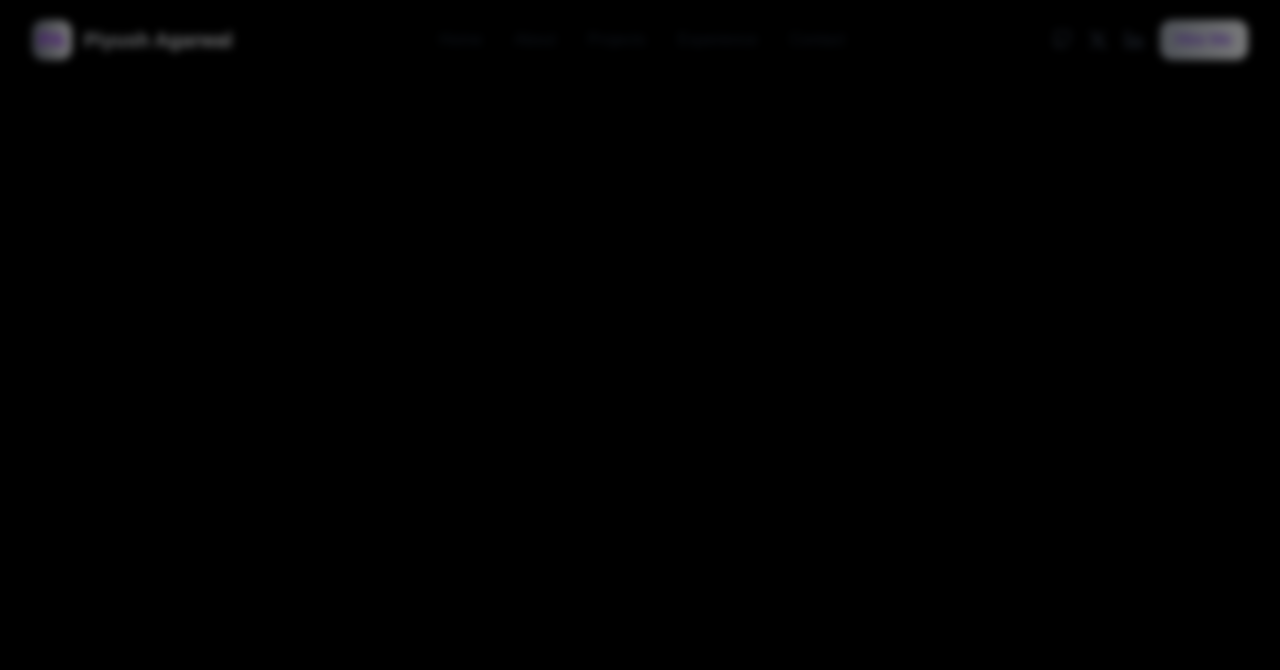
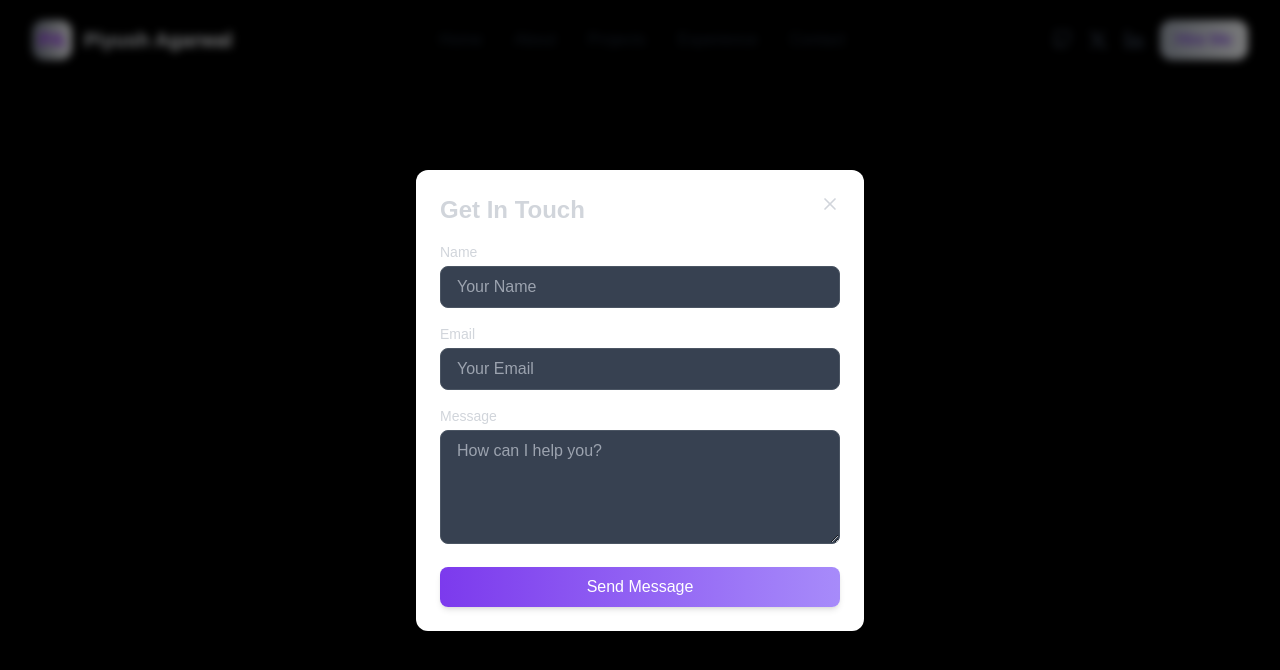
Before and after one commit to pagarwal884/Portfolio, a React (Vite) app: page / in a window 1280 px wide. Both pictures are taken after a click on the button "Hire Me". Shown: the top 670 px of the page. Built offline with nearby package versions, Linux system fonts and the light colour scheme.

Commit message:
Completed the form part of the page

```diff
--- a/src/components/Header.jsx
+++ b/src/components/Header.jsx
@@ -1,4 +1,4 @@
-import { motion } from "framer-motion";
+import { motion, AnimatePresence } from "framer-motion";
 import { FiGithub, FiLinkedin, FiMenu, FiX } from "react-icons/fi";
 import { FaXTwitter } from "react-icons/fa6";
 import { useState } from "react";
@@ -188,12 +188,88 @@ const Header = () => {
           </button>
         </div>
       </motion.div>
-      {/* Contact Form */}
-      {contactFormOpen && (
-        <div className="fixed inset-0 bg-black/50 backdrop-blur-sm z-50 flex items-center justify-center p-4"></div>
-      )}
+      <AnimatePresence>
+        {/* Contact Form */}
+        {contactFormOpen && (
+          <motion.div
+            initial={{ opacity: 0 }}
+            animate={{ opacity: 1 }}
+            exit={{ opacity: 0 }}
+            transition={{ duration: 0.5 }}
+            className="fixed inset-0 bg-black/50 backdrop-blur-sm z-50 flex items-center justify-center p-4">
+            <motion.div
+              initial={{ opacity: 0, scale: 0.8, y: 30 }}
+              animate={{ scale: 1, opacity: 1, y: 0 }}
+              exit={{ scale: 0.8, opacity: 0, y: 30 }}
+              transition={{
+                type: "spring",
+                damping: 30,
+                stiffness: 200,
+                duration: 0.8,
+              }}
+              className="bg-white dark:bg-gray-800 rounded-xl shadow-xl w-full max-w-md p-6">
+              <div className="flex justify-between items-start mb-4">
+                <h1 className="text-2xl font-bold text-gray-300">
+                  Get In Touch
+                </h1>
+                <button onClick={closeContactForm}>
+                  <FiX className="w-5 h-5 text-gray-300 font-extrabold" />
+                </button>
+              </div>
+              {/* Input Form */}
+              <form action="" className="space-y-4">
+                <div>
+                  <label
+                    htmlFor="name"
+                    className="block text-sm font-medium text-gray-300 mb-1">
+                    Name
+                  </label>
+                  <input
+                    type="text"
+                    id="name"
+                    placeholder="Your Name"
+                    className="w-full px-4 py-2 border border-gray-600 rounded-lg focus:ring-2 focus:ring-violet-500 focus:border-violet-500 bg-gray-700"
+                  />
+                </div>
+                <div>
+                  <label
+                    htmlFor="email"
+                    className="block text-sm font-medium text-gray-300 mb-1">
+                    Email
+                  </label>
+                  <input
+                    type="email"
+                    id="email"
+                    placeholder="Your Email"
+                    className="w-full px-4 py-2 border border-gray-600 rounded-lg focus:ring-2 focus:ring-violet-500 focus:border-violet-500 bg-gray-700"
+                  />
+                </div>
+                <div>
+                  <label
+                    htmlFor="message"
+                    className="block text-sm font-medium text-gray-300 mb-1">
+                    Message
+                  </label>
+                  <textarea
+                    rows="4"
+                    id="message"
+                    placeholder="How can I help you?"
+                    className="w-full px-4 py-2 border border-gray-600 rounded-lg focus:ring-2 focus:ring-violet-500 focus:border-violet-500 bg-gray-700"
+                  />
+                </div>
 
-
+                <motion.button
+                  whileHover={{ scale: 1.03 }}
+                  whileTap={{ scale: 0.97 }}
+                  type="submit"
+                  className="w-full px-4 py-2 bg-gradient-to-r from-violet-600 to-violet-400 hover:from-violet-700 hover:to-purple-700 transition-all duration-300 rounded-lg shadow-md hover:shadow-violet-600/50">
+                  Send Message
+                </motion.button>
+              </form>
+            </motion.div>
+          </motion.div>
+        )}
+      </AnimatePresence>
     </header>
   );
 };
```
